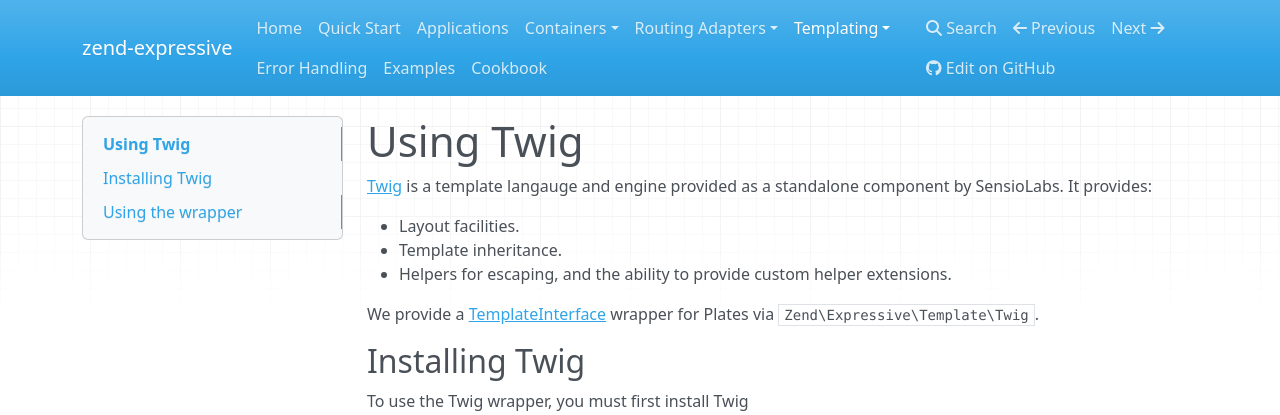
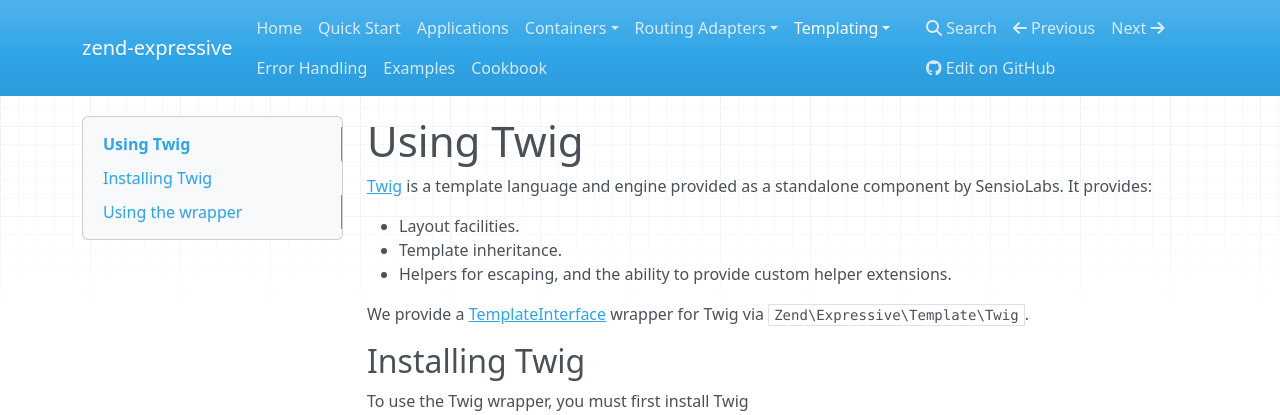
Before and after one commit to zendframework/zend-expressive, an MkDocs documentation site: the page built from doc/book/template/twig.md, in a window 1280 px wide and 1198 px high. Shown: the top 415 px of the window. Built offline with MkDocs 1.6.1, drawn with Linux system fonts in a browser that asks for light colours; nearby versions of some CDN libraries; old or Windows-style settings are respelled for this version of MkDocs.

Commit message:
Fix the name Twig and not Plates

```diff
--- a/doc/book/template/twig.md
+++ b/doc/book/template/twig.md
@@ -1,13 +1,13 @@
 # Using Twig
 
-[Twig](http://twig.sensiolabs.org/) is a template langauge and engine provided
+[Twig](http://twig.sensiolabs.org/) is a template language and engine provided
 as a standalone component by SensioLabs. It provides:
 
 - Layout facilities.
 - Template inheritance.
 - Helpers for escaping, and the ability to provide custom helper extensions.
 
-We provide a [TemplateInterface](interface.md) wrapper for Plates via
+We provide a [TemplateInterface](interface.md) wrapper for Twig via
 `Zend\Expressive\Template\Twig`.
 
 ## Installing Twig
```
